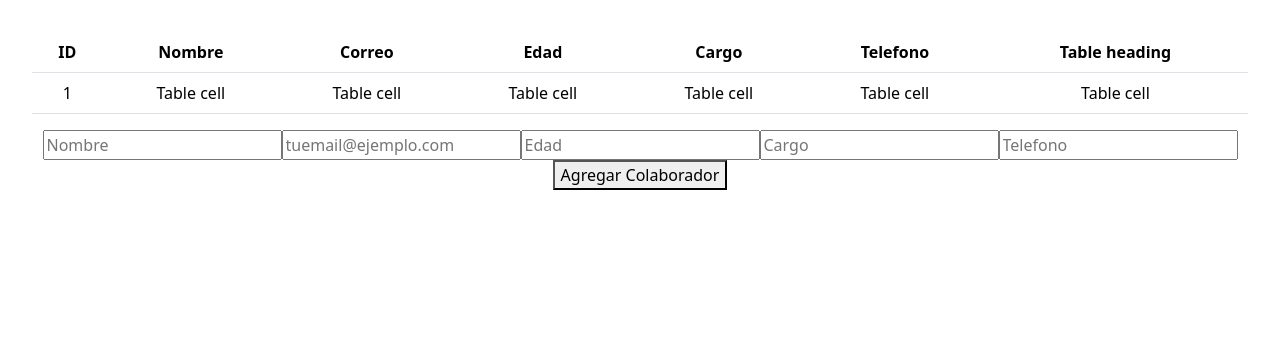
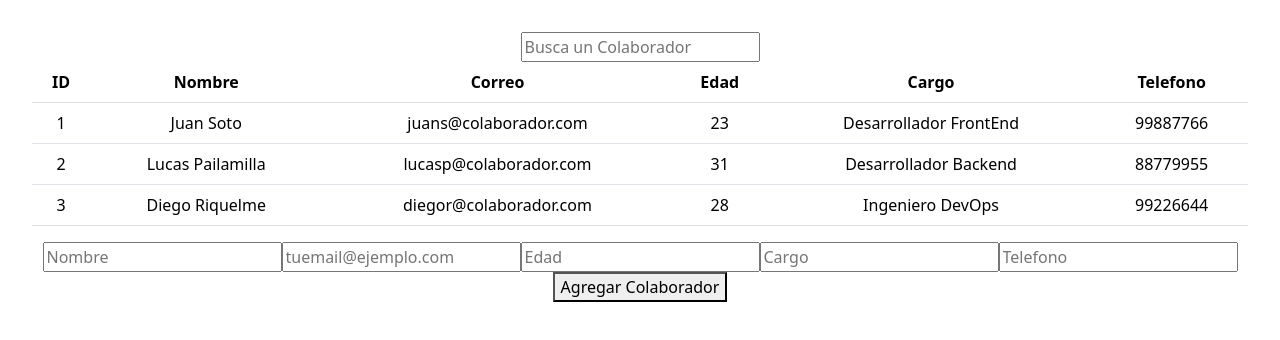
Before and after one commit to jbenvenu/desafio_bdatos, a React (Vite) app: page / in a window 1280 px wide. Shown: the top 340 px of the page. Built offline with nearby package versions, Linux system fonts and the light colour scheme.

Commit message:
muestra form

```diff
--- a/src/App.jsx
+++ b/src/App.jsx
@@ -1,15 +1,17 @@
 import 'bootstrap/dist/css/bootstrap.min.css';
 import './App.css';
 import Listado from './components/Listado';
-import Formulario from './components/Formulario';
 
 
+import Buscador from './components/Buscador';
+import Formulario from './components/Formulario';
 
 function App() {
 
 
   return (
     <>
+      <Buscador/>
       <Listado/>
       <Formulario/>
     </>
--- a/src/components/Buscador.jsx
+++ b/src/components/Buscador.jsx
@@ -0,0 +1,16 @@
+
+
+function Buscador (){
+
+return (
+    <>
+    <input
+        type="text"
+        name="nombre"
+        placeholder="Busca un Colaborador"
+    />
+     </>
+)
+}
+
+export default Buscador;
--- a/src/components/Formulario.jsx
+++ b/src/components/Formulario.jsx
@@ -25,7 +25,7 @@ const validarDatos =(e) => {
         }
 
         setAlert({
-         msg:"Cuenta creada exitosamente !",
+         msg:"Colaborador agregado Correctamente !",
          color : "success",
         });
         setNombre("");
--- a/src/components/Listado.jsx
+++ b/src/components/Listado.jsx
@@ -1,4 +1,6 @@
+import React from 'react';
 import Table from 'react-bootstrap/Table';
+import { BaseColaboradores } from './BaseColaboradores';
 
 function Listado() {
   return (
@@ -12,20 +14,19 @@ function Listado() {
             <th>Edad</th>
             <th>Cargo</th>
             <th>Telefono</th>
-            <th>Table heading</th>
           </tr>
         </thead>
         <tbody>
-          <tr>
-            <td>1</td>
-            <td>Table cell</td>
-            <td>Table cell</td>
-            <td>Table cell</td>
-            <td>Table cell</td>
-            <td>Table cell</td>
-            <td>Table cell</td>
-          </tr>
-
+          {BaseColaboradores.map((colaborador) => (
+            <tr key={colaborador.id}>
+              <td>{colaborador.id}</td>
+              <td>{colaborador.nombre}</td>
+              <td>{colaborador.correo}</td>
+              <td>{colaborador.edad}</td>
+              <td>{colaborador.cargo}</td>
+              <td>{colaborador.telefono}</td>
+            </tr>
+          ))}
         </tbody>
       </Table>
     </div>
```
Also changed, not shown: src/components/Alert.jsx (+11 -0 lines).
